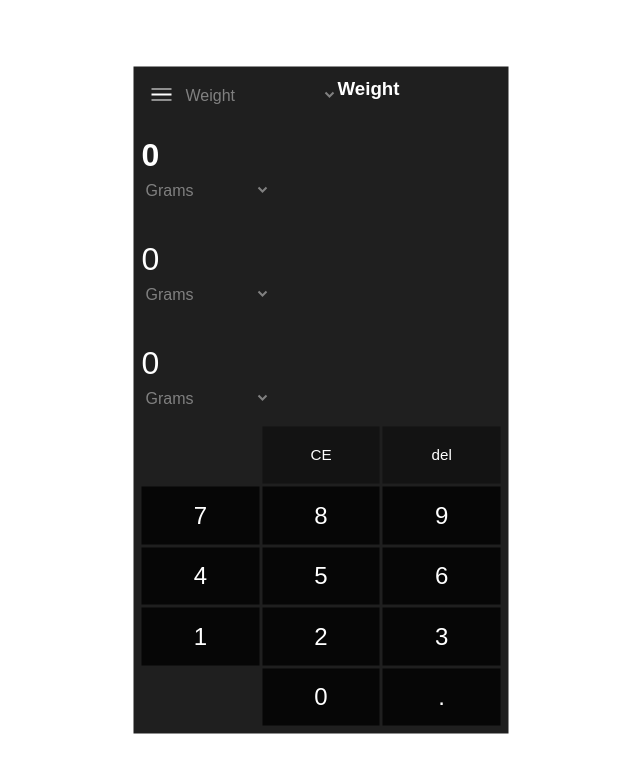
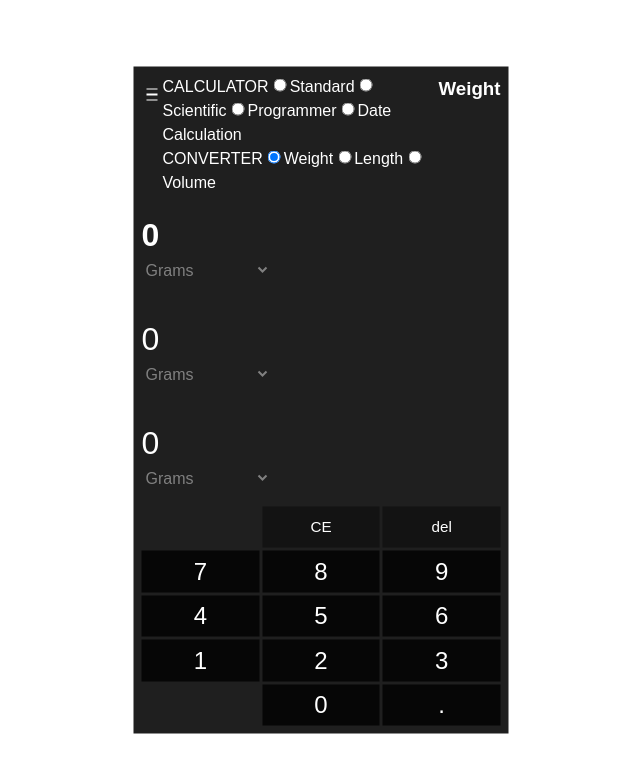
Before and after one commit to ThomasTW935/Windows-Calculator, a React (Create React App) app: page / in a window 1280 px wide. Shown: the top 772 px of the page, without its empty margins (319-959 px from the left). Built offline with nearby package versions, Linux system fonts and the light colour scheme.

Commit message:
Change navigation select to a input radio to properly display the navigation

```diff
--- a/src/App.js
+++ b/src/App.js
@@ -52,6 +52,7 @@ function App() {
       <Navigation
         category={category}
         setCategory={setCategory}
+        setType={setType}
         />
 
       { (type === 'CONVERTER') && <Converter category={category}/>}
--- a/src/Components/Converter.js
+++ b/src/Components/Converter.js
@@ -90,7 +90,6 @@ export default function Converter({category}) {
 
       useEffect(()=>{
         let newData = data.filter(value =>  value.category === category)
-        console.log('Hello from Converter.js')
         let unitName = newData[0].default
         let unitRate = newData[0].units[unitName]
         setActiveTile( (prevActiveTile) => {return { ...prevActiveTile, value: 0 , rate: unitRate}})
--- a/src/Components/Navigation.js
+++ b/src/Components/Navigation.js
@@ -1,20 +1,14 @@
 import React from 'react';
 import {  CATEGORIES } from '../App';
 
-function Navigation({category,setCategory}) {
+function Navigation({category,setCategory, setType}) {
 
-    // function handleOptionChange(e){
-    //     let target = e.target
-    //     let idx = target.selectedIndex
-    //     let dataset =  target.options[idx].dataset
-
-    //     let unitName = dataset.default
-    //     let unitRate = dataset.rate
-
-    //     setUnitCategory(target.value)
-    //     setActiveTile( (prevActiveTile) => {return { ...prevActiveTile, value: 0 , rate: unitRate}})
-    //     dispatch({type: ACTIONS.UPDATE_UNIT, payload: { name: unitName, rate: unitRate }})
-    // }
+    function handleRadioChange(e){
+        let target = e.target
+        console.log(target)
+        setCategory(target.value)
+        setType(target.dataset.type)
+    }
 
     return (
         <div className='nav'>
@@ -23,21 +17,25 @@ function Navigation({category,setCategory}) {
                 <div></div>
                 <div></div>
             </div>
-            <select className='select' value={category} onChange={ (e)=>{ setCategory(e.target.value) } }>
+            <form>
                 {
                     Object.entries(CATEGORIES).map(([key,values],index)=>{
-                        return <optgroup key={index} label={key}>
-                            {values.map((value,index)=>{
-                                return <option key={index}>{value}</option>
+                        return <div key={index}>
+                            <label key={index} className='category'>{key}</label>
+                                {values.map((value,i)=>{
+                                    return <label key={i}>
+                                        <input
+                                            type='radio'
+                                            name='category'
+                                            value={value}
+                                            checked={(value === category)}
+                                            data-type={key}
+                                            onChange={ (e)=> handleRadioChange(e) } />{value}</label>
                             })}
-                        </optgroup>
+                        </div>
                     })
-
-                    // data.map(item=>
-                    //     <option key={item.id} data-default={item.default} data-rate={item.units[item.default]} >{item.category}</option>
-                    // )
                 }
-            </select>
+            </form>
             <h3 className='nav__title'>{category}</h3>
 
         </div>
```
